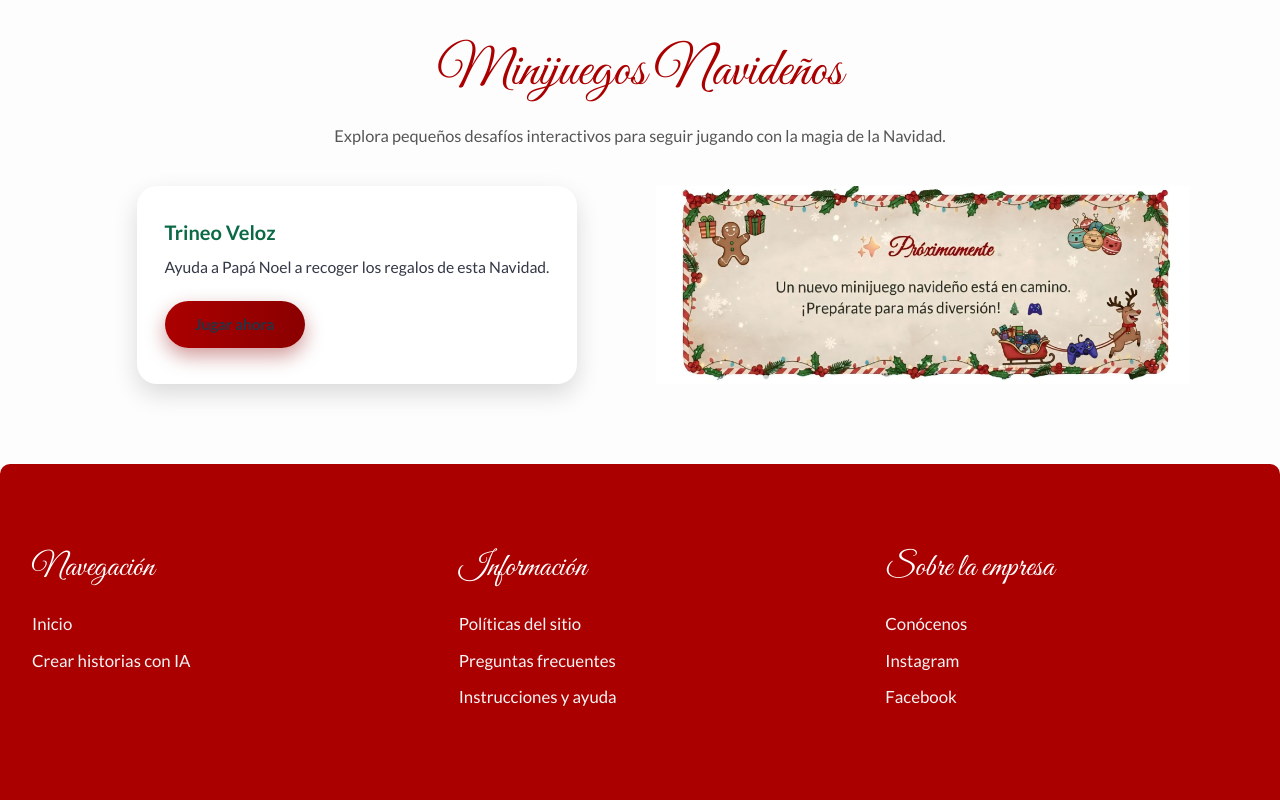
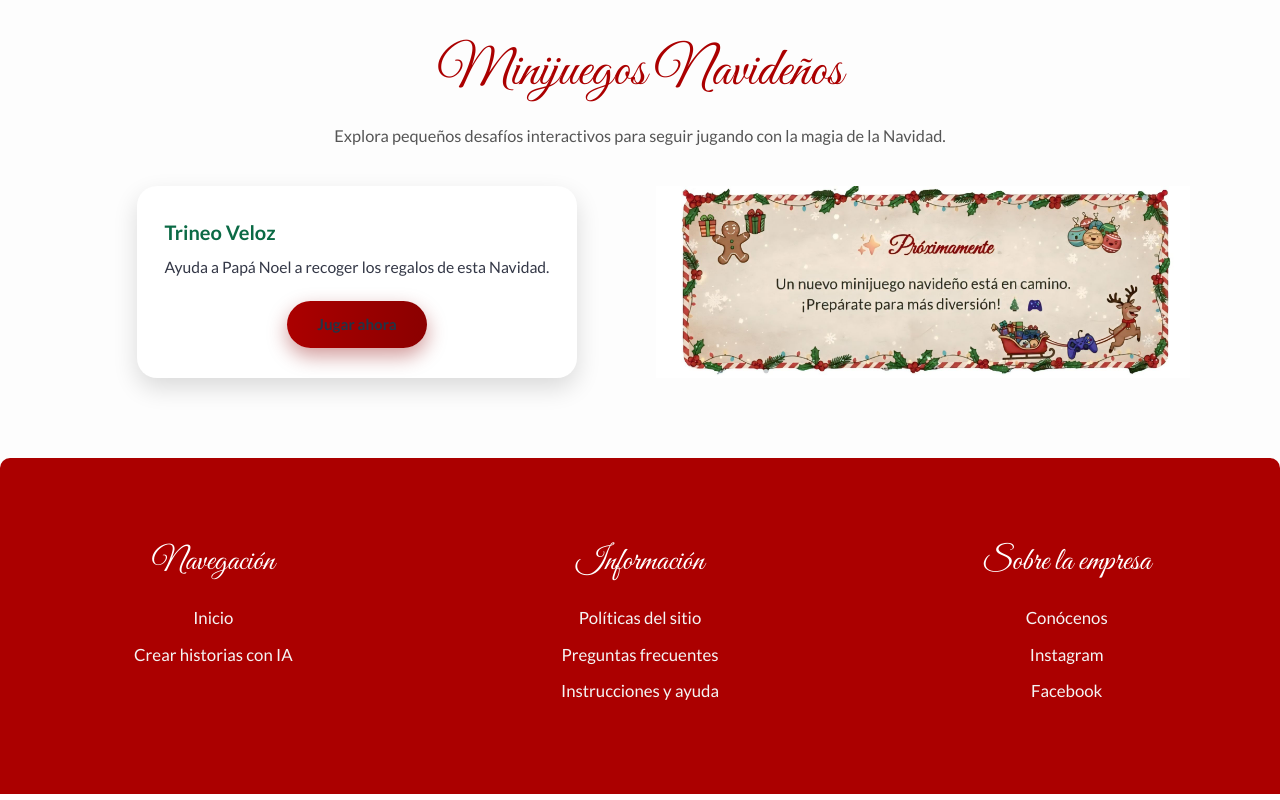
Before and after one commit to Hozu08/Dynamic-Events, a React (Vite) app in the folder dynamic-events/: page / in a window 1280 px wide. Shown: the part 2187-2987 px from the top of the page. Built offline with nearby package versions, Linux system fonts and the light colour scheme.

Commit message:
Se ajustan estilos en general

```diff
--- a/dynamic-events/src/styles/AddInfo.css
+++ b/dynamic-events/src/styles/AddInfo.css
@@ -73,8 +73,8 @@
 }
 
 .add-info__image {
-  max-width: 450px; /* Aumentado de 350px a 450px */
-  max-height: 450px; /* Aumentado de 350px a 450px */
+  max-width: 550px; /* Aumentado de 450px a 550px */
+  max-height: 550px; /* Aumentado de 450px a 550px */
   width: 100%;
   height: auto;
   object-fit: contain;
@@ -295,8 +295,8 @@
   }
 
   .add-info__image {
-    max-width: 360px; /* Aumentado de 280px a 360px */
-    max-height: 360px; /* Aumentado de 280px a 360px */
+    max-width: 420px; /* Aumentado de 360px a 420px */
+    max-height: 420px; /* Aumentado de 360px a 420px */
   }
 }
 
@@ -347,8 +347,8 @@
   }
 
   .add-info__image {
-    max-width: 280px; /* Aumentado de 220px a 280px */
-    max-height: 280px; /* Aumentado de 220px a 280px */
+    max-width: 340px; /* Aumentado de 280px a 340px */
+    max-height: 340px; /* Aumentado de 280px a 340px */
   }
 }
 
@@ -400,7 +400,7 @@
   }
 
   .add-info__image {
-    max-width: 250px; /* Aumentado de 200px a 250px */
-    max-height: 250px; /* Aumentado de 200px a 250px */
+    max-width: 300px; /* Aumentado de 250px a 300px */
+    max-height: 300px; /* Aumentado de 250px a 300px */
   }
 }
--- a/dynamic-events/src/styles/ChristmasLanding.css
+++ b/dynamic-events/src/styles/ChristmasLanding.css
@@ -694,6 +694,9 @@ a:active {
   border-radius: 20px;
   padding: 1.9rem 1.7rem;
   box-shadow: 0 10px 24px rgba(0, 0, 0, 0.14);
+  display: flex;
+  flex-direction: column;
+  justify-content: space-between; /* Distribuir el contenido verticalmente */
 }
 
 /* Contenedor para la imagen "Próximamente" - sin card, solo la imagen */
@@ -744,6 +747,14 @@ a:active {
   text-decoration: none;
 }
 
+/* Centrado solo para botones dentro de mini-card */
+.mini-card .mini-btn {
+  display: block;
+  margin: 0 auto; /* Centrar horizontalmente */
+  margin-top: auto; /* Empujar el botón hacia abajo para centrado vertical */
+  width: fit-content; /* Ajustar ancho al contenido */
+}
+
 /* Footer */
 .footer {
   background: #c0002f;
@@ -760,7 +771,7 @@ a:active {
   display: grid;
   grid-template-columns: repeat(3, 1fr);
   gap: 4rem;
-  text-align: left;
+  text-align: center; /* Centrado del contenido */
 }
 
 .footer-column {
@@ -773,6 +784,7 @@ a:active {
   font-size: 1.7rem;
   font-weight: 700;
   margin-bottom: 1.2rem;
+  text-align: center; /* Centrado de los títulos */
 }
 
 .footer-column a {
@@ -781,7 +793,7 @@ a:active {
   font-size: 1.05rem;
   margin-bottom: 0.7rem;
   transition: 0.2s ease;
-  text-align: left;
+  text-align: center; /* Centrado de los enlaces */
   text-decoration: none;
   cursor: pointer;
 }
--- a/dynamic-events/src/styles/CreateHistory.css
+++ b/dynamic-events/src/styles/CreateHistory.css
@@ -475,6 +475,7 @@
   font-size: 1.4rem;
   font-weight: 700;
   margin-bottom: 1.2rem;
+  text-align: center; /* Centrado de los títulos */
 }
 
 .footer-column a {
@@ -483,7 +484,7 @@
   font-size: 1.05rem;
   margin-bottom: 0.7rem;
   transition: 0.2s ease;
-  text-align: left;
+  text-align: center; /* Centrado de los enlaces */
 }
 
 .footer-column a:hover {
--- a/dynamic-events/src/styles/base/footer.css
+++ b/dynamic-events/src/styles/base/footer.css
@@ -25,7 +25,7 @@
   display: grid;
   grid-template-columns: repeat(3, 1fr);
   gap: 4rem;
-  text-align: left;
+  text-align: center; /* Centrado del contenido */
 }
 
 .footer-column {
@@ -43,6 +43,7 @@
   font-weight: 700;
   margin-bottom: 1.2rem;
   color: #fff;
+  text-align: center; /* Centrado de los títulos */
 }
 
 .footer-column a {
@@ -51,7 +52,7 @@
   font-size: 1.05rem;
   margin-bottom: 0.7rem;
   transition: 0.2s ease;
-  text-align: left;
+  text-align: center; /* Centrado de los enlaces */
   font-family: "Lato", system-ui, -apple-system, BlinkMacSystemFont, "Segoe UI", sans-serif;
 }
 
--- a/dynamic-events/src/styles/themes/halloween.css
+++ b/dynamic-events/src/styles/themes/halloween.css
@@ -195,6 +195,11 @@
 }
 
 .theme-halloween .add-info__list li::before {
+  color: #6EFF8E !important;
+}
+
+/* Subtítulos verdes en "¿Cómo usar Dynamic Events?" para Halloween */
+.theme-halloween .add-info__help-text strong {
   color: #6EFF8E !important;
 }
 
```
